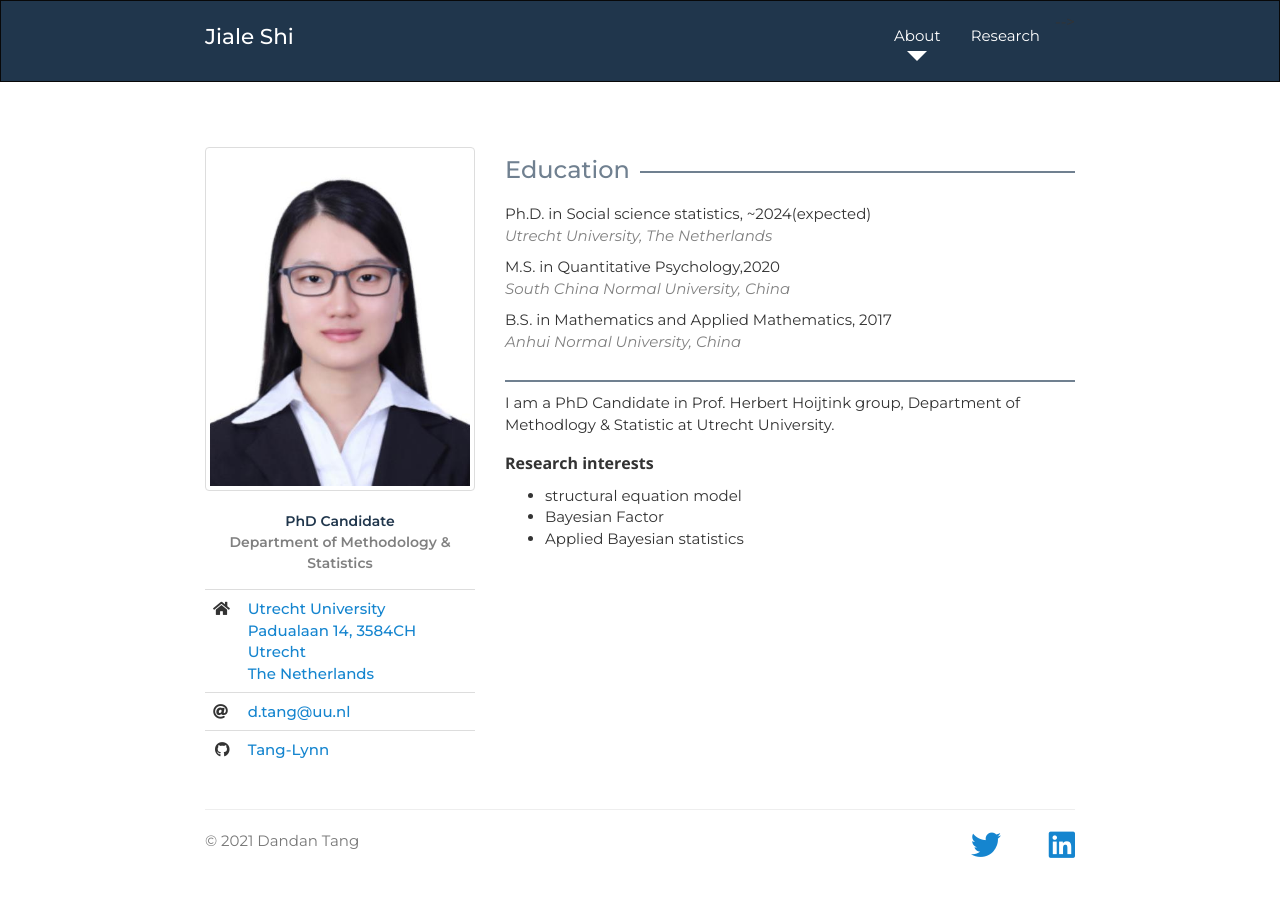
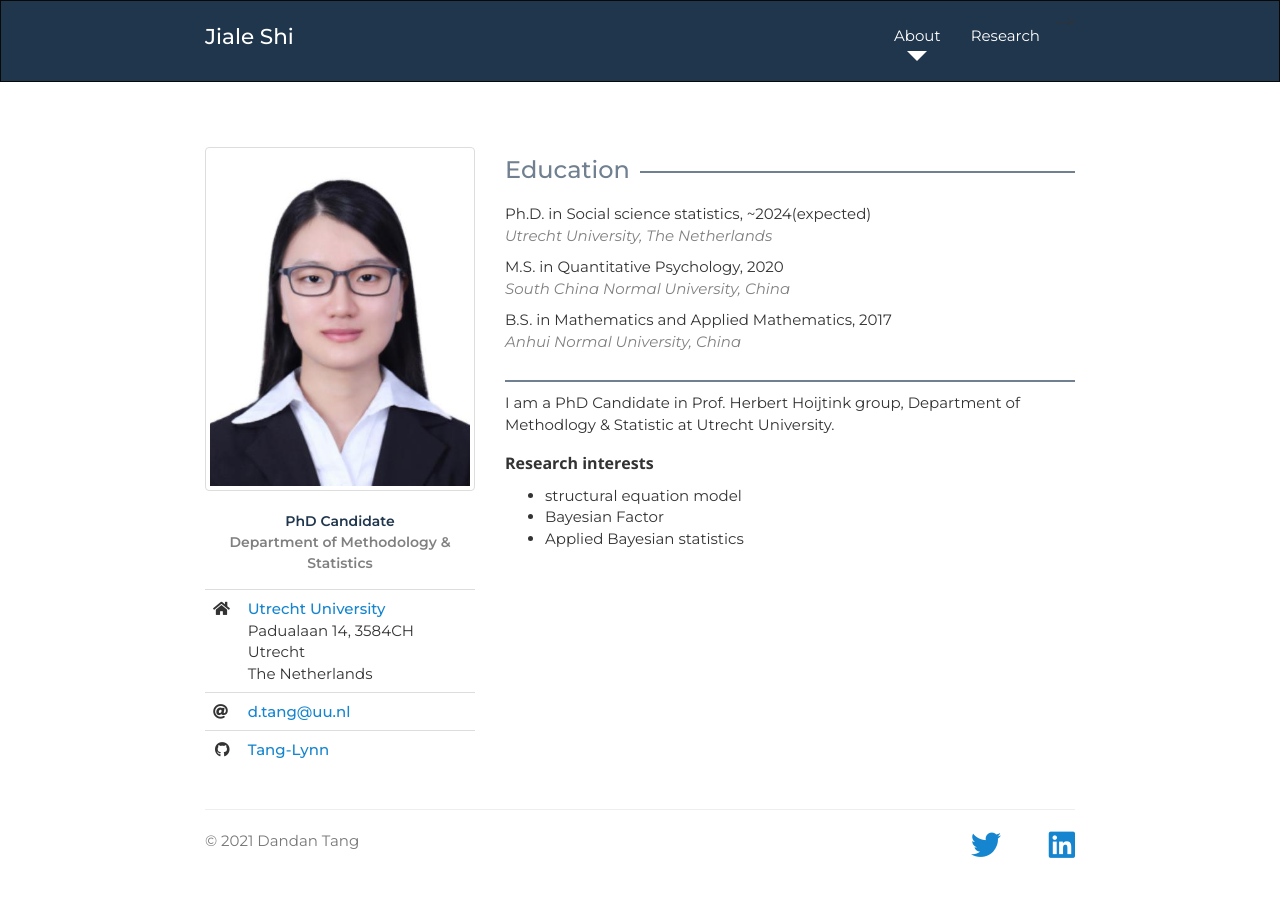
Before and after one commit to Tang-Lynn/tang-lynn.github.io, a Jekyll site: the page index.html, which Jekyll copies as it is, in a window 1280 px wide. Shown: the top 897 px of the page. Built offline with Jekyll 4.4.1, drawn with Linux system fonts in a browser that asks for light colours; nearby versions of some CDN libraries; a style sheet for code colours, icons or effects is not loaded; part of the change alters nothing that is shown.

```diff
--- a/index.html
+++ b/index.html
@@ -71,9 +71,9 @@
               <td style="width:30px"><i class="fas fa-home"></i></td>
               <td>
 		<a href="https://www.uu.nl/en/organisation/faculty-of-social-and-behavioural-sciences/about-the-faculty/departments/methodology-statistics">
-                 Utrecht University <br>
+                 Utrecht University </a><br>
 		 Padualaan 14, 3584CH Utrecht <br>
-                 The Netherlands</a>
+                 The Netherlands
 	      </td>
             </tr>
             <!-- <tr>
@@ -102,7 +102,7 @@
           <span class="university"><em>Utrecht University, The Netherlands</em></span>
           </li>
           <li>
-            M.S. in Quantitative Psychology,2020 <br>
+            M.S. in Quantitative Psychology, 2020 <br>
             <span class="university"><em>South China Normal University, China</em></span>
           </li>
           <li>
```
